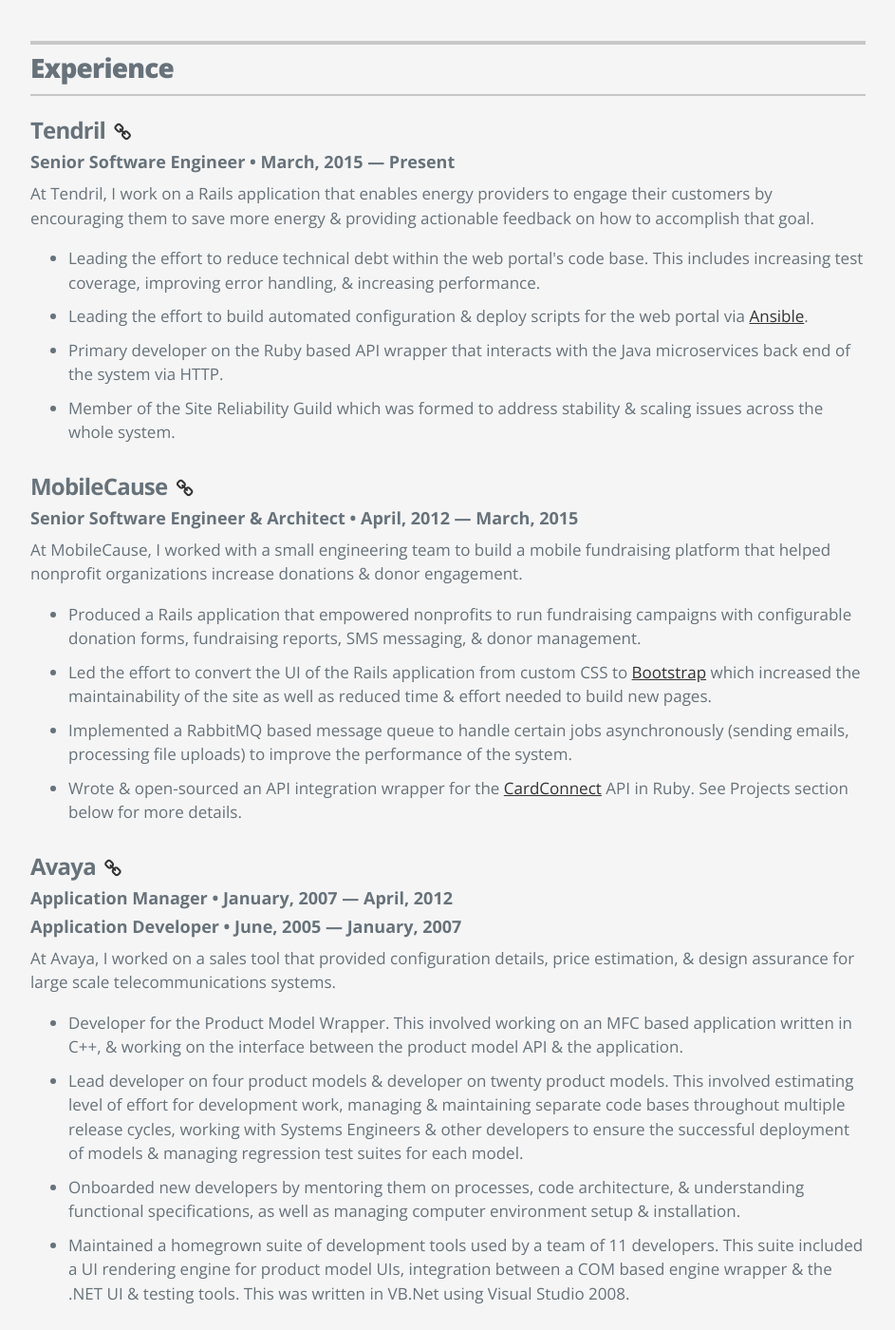
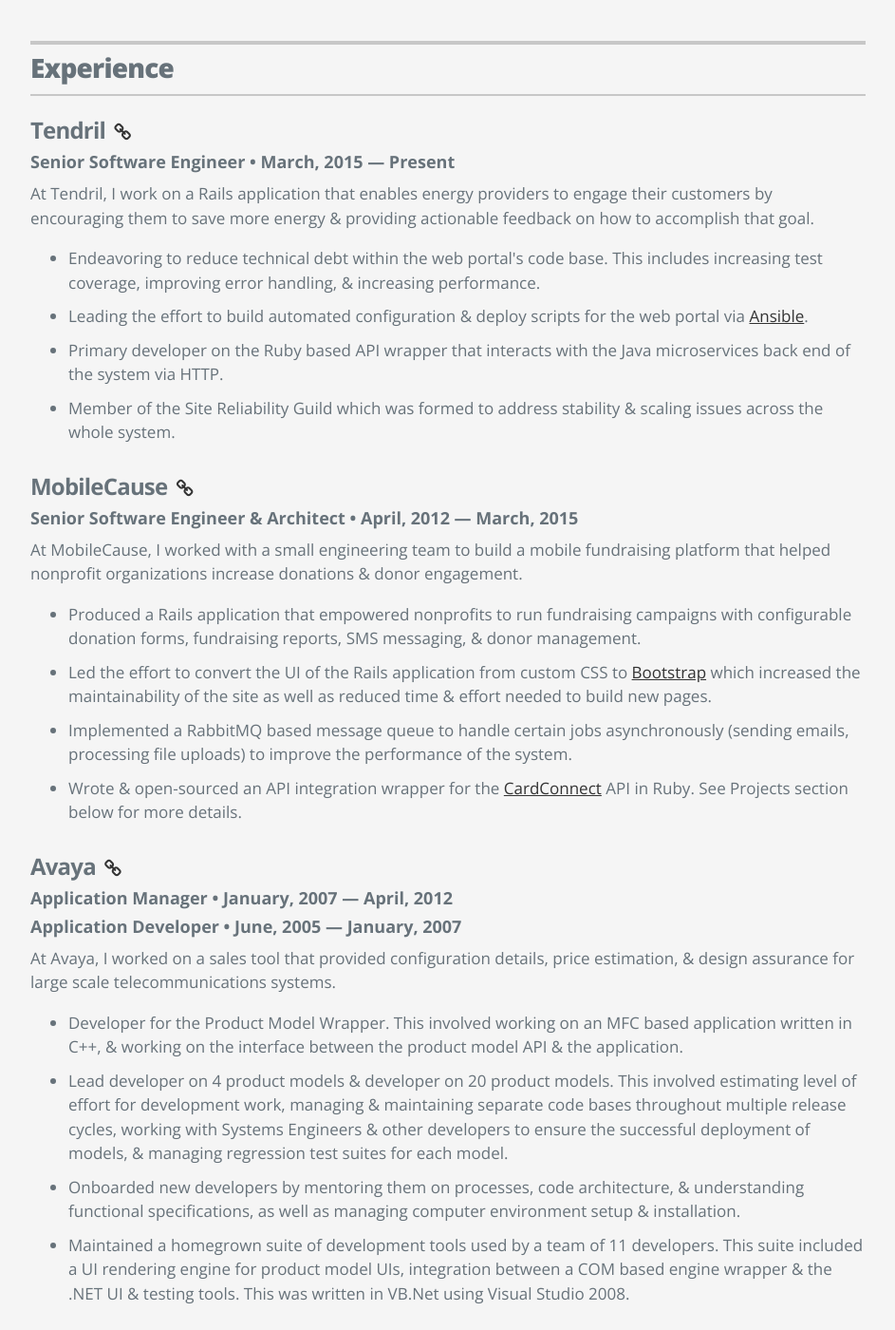
Before and after one commit to thetizzo/thetizzo.github.io, a Jekyll site: the page built from resume.html, in a window 1280 px wide and 1400 px high, scrolled down 337 px. Shown: the whole window at 95% size, without its empty margins (168-1111 px from the left). Built offline with Jekyll 4.4.1, drawn with Linux system fonts in a browser that asks for light colours; nearby versions of some CDN libraries.

Commit message:
Phrasing updates

```diff
--- a/_layouts/resume.html
+++ b/_layouts/resume.html
@@ -36,7 +36,7 @@
           </p>
           <ul class="resume-item-list">
             <li>
-              Leading the effort to reduce technical debt within the web portal's code base.
+              Endeavoring to reduce technical debt within the web portal's code base.
               This includes increasing test coverage, improving error handling, &amp;
               increasing performance.
             </li>
@@ -112,11 +112,11 @@
               the product model API &amp; the application.
             </li>
             <li>
-              Lead developer on four product models &amp; developer on twenty product
+              Lead developer on 4 product models &amp; developer on 20 product
               models. This involved estimating level of effort for development
               work, managing &amp; maintaining separate code bases throughout
               multiple release cycles, working with Systems Engineers &amp; other
-              developers to ensure the successful deployment of models &amp;
+              developers to ensure the successful deployment of models, &amp;
               managing regression test suites for each model.
             </li>
             <li>
```
